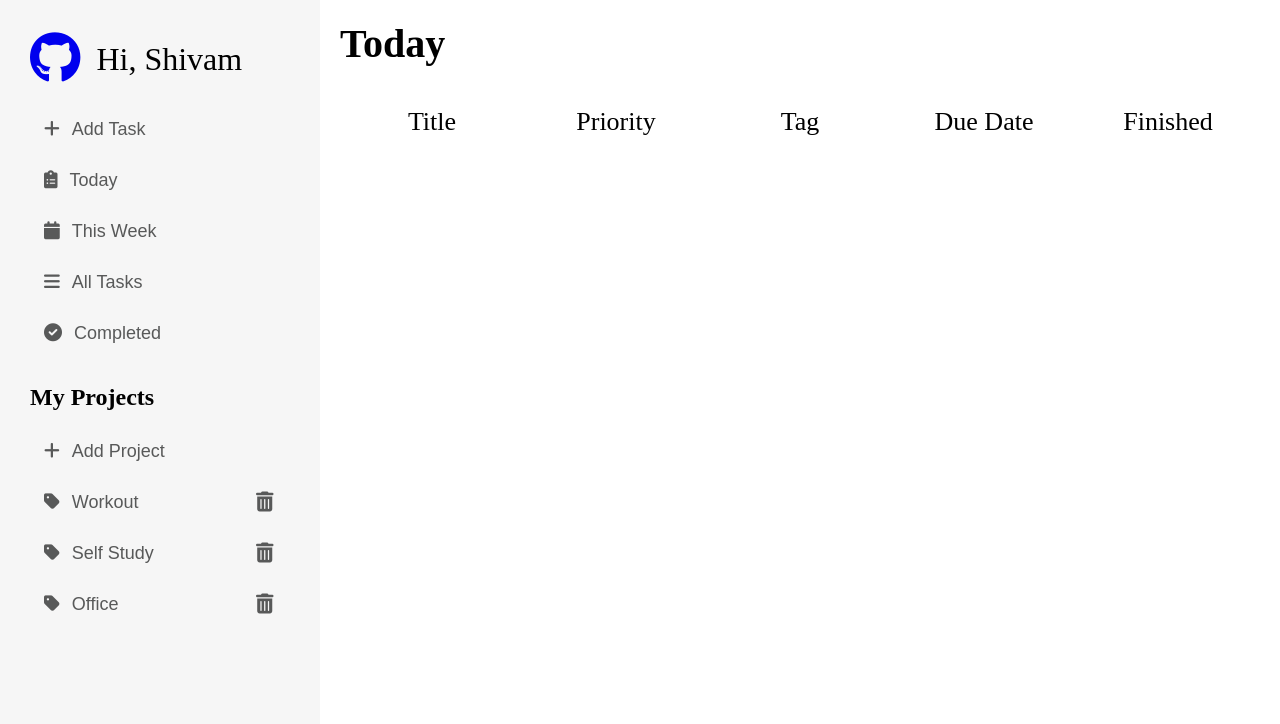
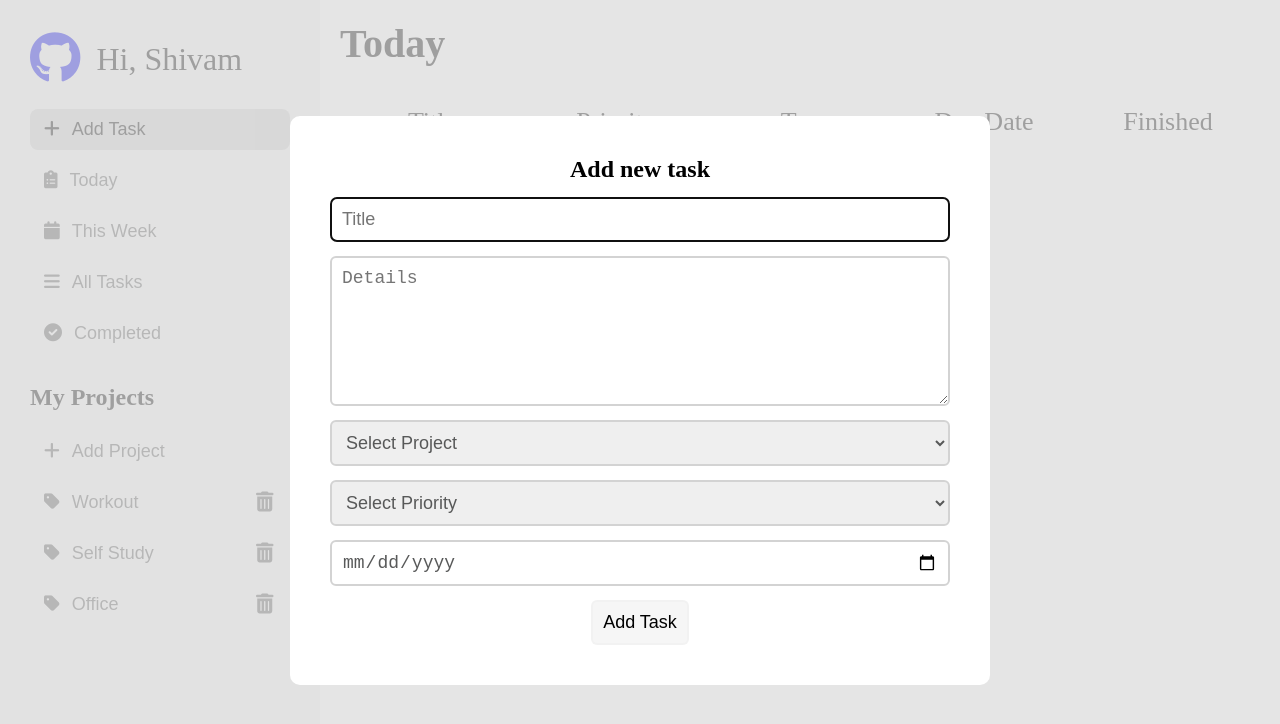
Before and after one commit to shivam-bansal1/Todo-list, a website built with webpack: page src/template.html in a window 1280 px wide. Both pictures are taken after a click on the button "Add Task". Built offline with nearby package versions, Linux system fonts and the light colour scheme.

Commit message:
feat: Add new todo

```diff
--- a/src/css/sidebar.css
+++ b/src/css/sidebar.css
@@ -86,8 +86,7 @@
     gap: 12px;
 }
 
-.task-action-button:active,
-.project-tag:active {
+.selected {
     background-color: var(--dark-gray-background);
     color: black;
 }
--- /dev/null
+++ b/src/css/todooperations.css
@@ -0,0 +1,50 @@
+.add-todo-dialog {
+    width: 700px;
+    margin: auto;
+    padding: 40px;
+
+    border: none;
+    border-radius: 10px;
+}
+
+#add-todo-form {
+    display: flex;
+    flex-direction: column;
+    justify-content: center;
+    align-items: center;
+}
+
+.add-todo-dialog input, textarea, select{
+    width: 100%;
+    padding: 10px;
+    margin-top: 14px;
+    font-size: 18px;
+    border: solid 2px var(--dark-gray-background);
+    border-radius: 6px;
+    color: var(--dark-gray-font);
+}
+
+.add-todo-dialog textarea{
+    height: 150px;
+}
+
+.dialog-title {
+    font-size: 24px;
+    font-weight: 600;
+    text-align: center;
+}
+
+.add-todo-button {
+    padding: 10px;
+    margin-top: 14px;
+    font-size: 18px;
+    border: solid 2px var(--light-gray-background);
+    border-radius: 6px;
+    cursor: pointer;
+    background-color: var(--light-gray-background);
+}
+
+.add-todo-button:hover {
+    background-color: var(--dark-gray-background);
+    transform: scale(1.1);
+}
--- a/src/index.js
+++ b/src/index.js
@@ -1,3 +1,8 @@
 import { ScreenController } from "./modules/website";
+// import { TodoManager } from "./modules/todos";
+
+// const obj = new TodoManager();
+// obj.addTodo("Legs Day", "Quads focused leg day", "2024-11-14", "High", "Gym");
+// obj.removeTodo("a1eae05c-16dc-4858-aad8-fe6e2e885599");
 
 ScreenController();
--- a/src/modules/projects.js
+++ b/src/modules/projects.js
@@ -25,4 +25,8 @@ export class ProjectManager {
         this.projects = this.projects.filter((project) => project !== projectName);
         this.saveToLocalStorage();
     }
+
+    getProjects() {
+        return this.projects;
+    }
 }
--- /dev/null
+++ b/src/modules/todoOperations.js
@@ -0,0 +1,104 @@
+import "../css/style.css";
+import "../css/todooperations.css";
+import { TodoManager } from "./todos";
+import { ProjectManager } from "./projects";
+
+export function addNewTodoDialog() {
+    const projectManagerObject = new ProjectManager();
+
+    const dialog = document.createElement("dialog");
+    dialog.className = "add-todo-dialog";
+
+    const dialogForm = document.createElement("form");
+    dialogForm.setAttribute("id", "add-todo-form");
+    dialog.appendChild(dialogForm);
+
+    const dialogText = document.createElement("p");
+    dialogText.className = "dialog-title";
+    dialogText.textContent = "Add new task";
+    dialogForm.appendChild(dialogText);
+
+    const titleInput = document.createElement("input");
+    titleInput.setAttribute("id", "add-todo-title");
+    titleInput.placeholder = "Title";
+    titleInput.required = true;
+    dialogForm.appendChild(titleInput);
+
+    const DescriptionInput = document.createElement("textarea");
+    DescriptionInput.setAttribute("id", "add-todo-description");
+    DescriptionInput.placeholder = "Details";
+    DescriptionInput.required = true;
+    dialogForm.appendChild(DescriptionInput);
+
+    const projectOptions = projectManagerObject.getProjects();
+    const projectSelectBox = createSelectBox("Project", "defaultTodos", projectOptions);
+    projectSelectBox.setAttribute("id", "add-todo-project");
+    dialogForm.appendChild(projectSelectBox);
+
+    const priorotyOptions = ["Low", "Medium", "High"];
+    const prioritySelectBox = createSelectBox("Priority", "Low", priorotyOptions);
+    prioritySelectBox.setAttribute("id", "add-todo-priority");
+    dialogForm.appendChild(prioritySelectBox);
+
+    const dueDate = document.createElement("input");
+    dueDate.type =  "date";
+    dueDate.name =  "dueDate";
+    dueDate.required = true;
+    dueDate.setAttribute("id", "add-todo-due-date");
+    dialogForm.appendChild(dueDate);
+
+    const addButton = document.createElement("button");
+    addButton.textContent = "Add Task";
+    addButton.type = "submit";
+    addButton.className = "add-todo-button";
+    dialogForm.appendChild(addButton)
+
+    dialogForm.addEventListener("submit", (event) => {
+        if (!dialogForm.checkValidity()) {
+            event.preventDefault();
+            alert("All the fields are required");
+        }
+        else
+            console.log("Task added successfully");
+            addNewTodo();
+    });
+
+    document.body.appendChild(dialog);
+    return dialog;
+}
+
+function createSelectBox(defaultText, defaultValue, selectOptions) {
+    const selectElement = document.createElement("select");
+
+    const option = document.createElement("option");
+    option.text = `Select ${defaultText}`;
+    option.value = defaultValue;
+    selectElement.appendChild(option);
+
+    selectOptions.forEach(projectName => {
+        const option = document.createElement("option");
+        option.text = `${projectName}`;
+        option.value = `${projectName}`;
+        selectElement.appendChild(option);
+    });
+
+    return selectElement;
+}
+
+function addNewTodo() {
+
+    const title = document.querySelector('#add-todo-title').value;
+    const description = document.querySelector('#add-todo-description').value;
+    const project = document.querySelector('#add-todo-project').value;
+    const priority = document.querySelector('#add-todo-priority').value;
+    const dueDate = document.querySelector('#add-todo-due-date').value;
+
+    const todoManagerObject = new TodoManager();
+    todoManagerObject.addTodo(title, description, dueDate, priority, project);
+    closeAddTodoDialog();
+}
+
+function closeAddTodoDialog() {
+    const dialog = document.querySelector(".add-todo-dialog");
+    dialog.close();
+}
--- a/src/modules/website.js
+++ b/src/modules/website.js
@@ -2,6 +2,7 @@ import "../css/style.css";
 import "../css/sidebar.css";
 import { createSidebar } from "./sidebar";
 import { createTodoSection } from "./TodoSection";
+import { addNewTodoDialog } from "./todoOperations";
 
 function createMain() {
     const main = document.createElement("main");
@@ -14,29 +15,43 @@ export function ScreenController() {
     contentDiv.appendChild(createSidebar());
     contentDiv.appendChild(createMain());
     createTodoSection("all-task");
+    document.querySelector("#all-task").classList.add("selected");
 
     document.querySelector("#today-task").
         addEventListener("click", (event)=> {
-            console.log(event);
-            console.log(event.target.id);
+            setNoActiveButton()
+            event.target.classList.add("selected");
             createTodoSection(event.target.id);
     })
     document.querySelector("#this-week-task").
         addEventListener("click", (event)=> {
-            console.log(event);
-            console.log(event.target.id);
+            setNoActiveButton()
+            event.target.classList.add("selected");
             createTodoSection(event.target.id);
     })
     document.querySelector("#all-task").
         addEventListener("click", (event)=> {
-            console.log(event);
-            console.log(event.target.id);
+            setNoActiveButton()
+            event.target.classList.add("selected");
             createTodoSection(event.target.id);
     })
     document.querySelector("#completed-task").
         addEventListener("click", (event)=> {
-            console.log(event);
-            console.log(event.target.id);
+            setNoActiveButton()
+            event.target.classList.add("selected");
             createTodoSection(event.target.id);
     })
+    document.querySelector("#add-task").
+        addEventListener("click", (event)=> {
+            setNoActiveButton()
+            event.target.classList.add("selected");
+            const dialog = addNewTodoDialog();
+            document.querySelector("body").style.opacity = 0.3;
+            dialog.showModal();
+    })
 }
+
+function setNoActiveButton() {
+    const buttons = document.querySelectorAll(".task-action-button");
+    buttons.forEach((btn) => btn.classList.remove("selected"));
+}
```
